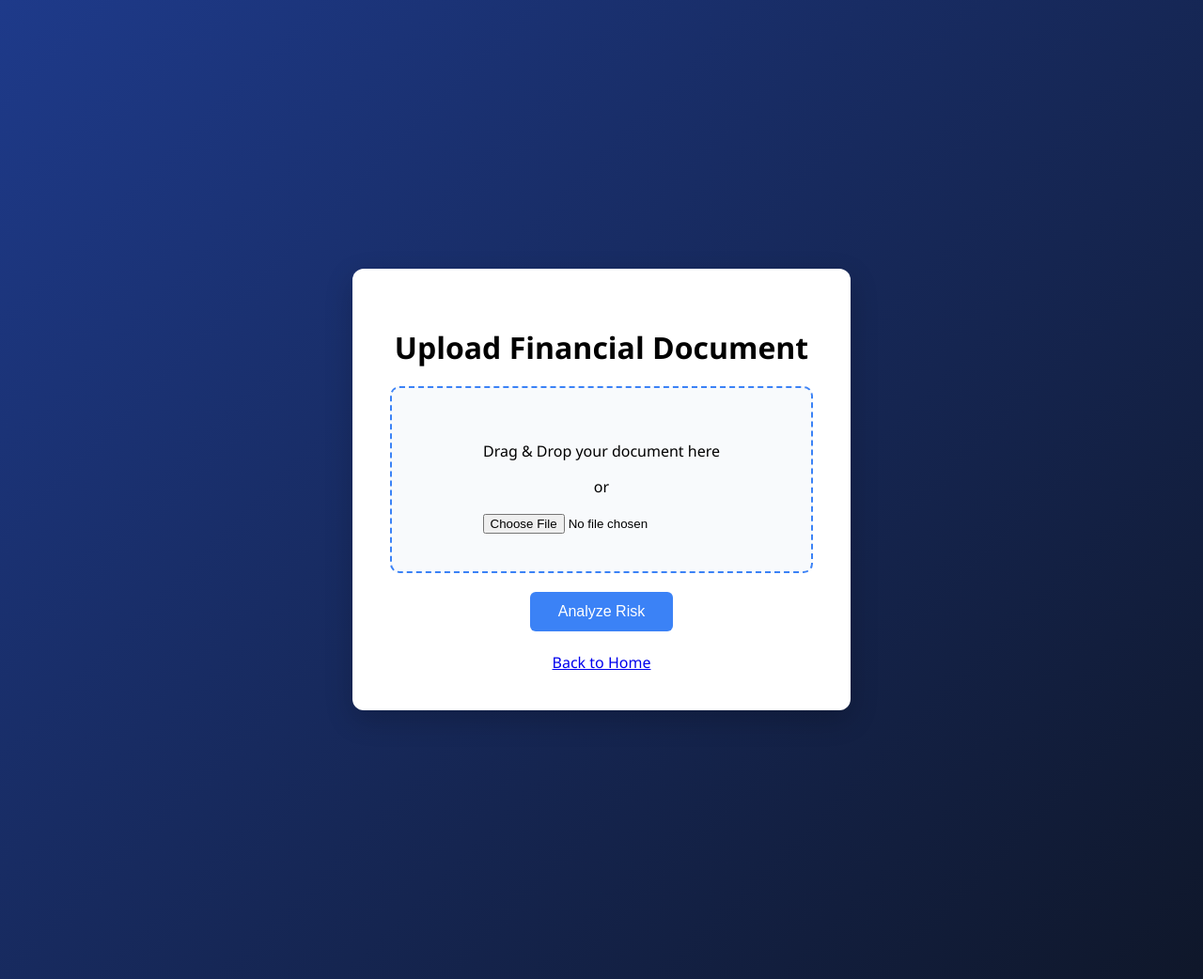
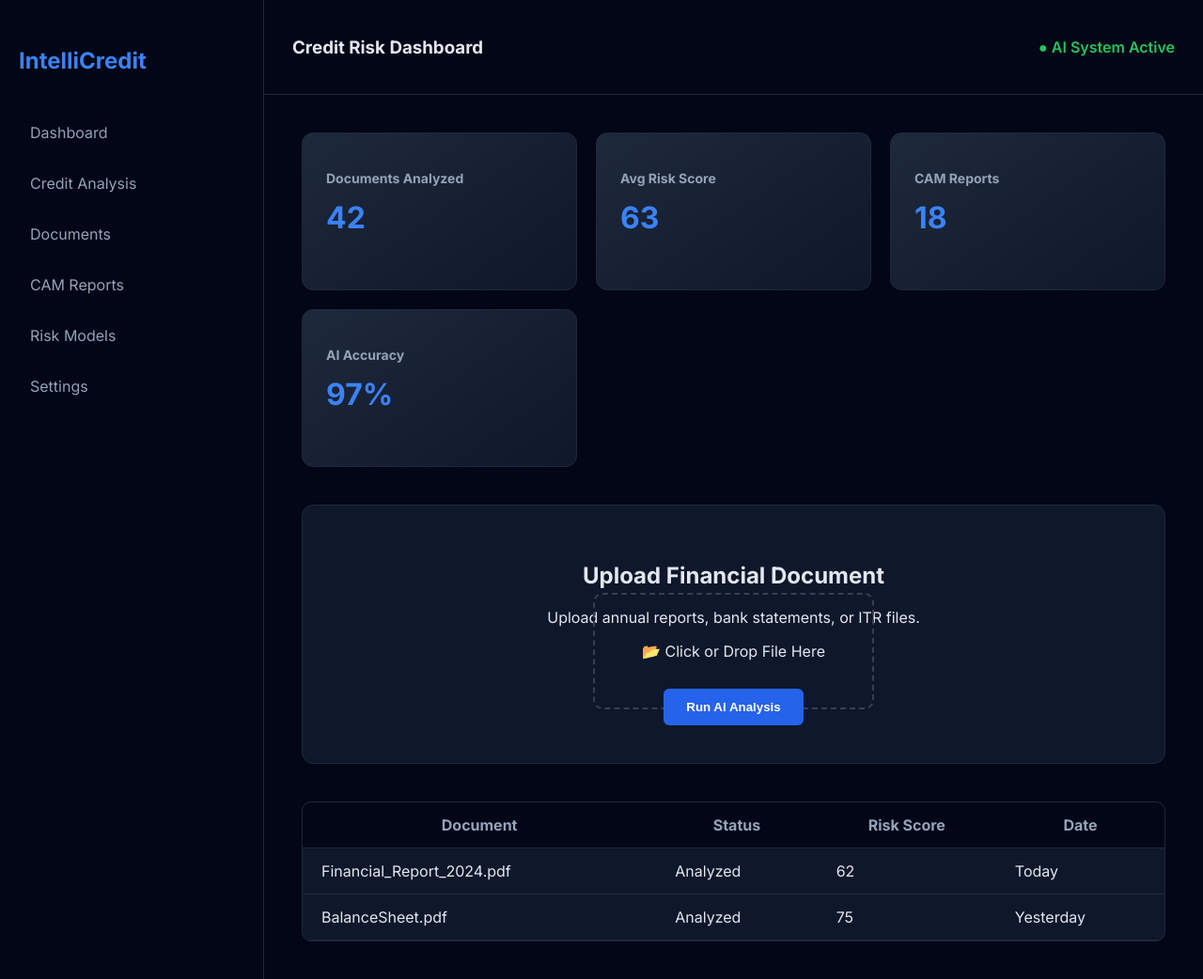
Before and after one commit to ashwini2134/intelli-credit-ai, a Flask app: page /dashboard in a window 1280 px wide. Shown: the whole page at 94% size. Run offline with Flask 3, Linux system fonts and the light colour scheme.

Commit message:
Refactor dashboard HTML structure and styles

```diff
--- a/templates/dashboard.html
+++ b/templates/dashboard.html
@@ -1,60 +1,190 @@
 <!DOCTYPE html>
-<html>
+<html lang="en">
+
 <head>
-<title>IntelliCredit Dashboard</title>
+
+<meta charset="UTF-8">
+<meta name="viewport" content="width=device-width, initial-scale=1">
+
+<title>IntelliCredit AI Dashboard</title>
+
+<link href="https://fonts.googleapis.com/css2?family=Inter:wght@400;600;700&display=swap" rel="stylesheet">
 
 <style>
 
 body{
+font-family:'Inter',sans-serif;
 margin:0;
-font-family:Segoe UI;
-background:linear-gradient(135deg,#1e3a8a,#0f172a);
+background:#0f172a;
+color:#e2e8f0;
+}
+
+/* LAYOUT */
+
+.wrapper{
+display:flex;
 height:100vh;
-display:flex;
-align-items:center;
-justify-content:center;
+}
+
+/* SIDEBAR */
+
+.sidebar{
+width:240px;
+background:#020617;
+padding:30px 20px;
+border-right:1px solid #1e293b;
+}
+
+.sidebar h2{
+color:#3b82f6;
+margin-bottom:40px;
+}
+
+.sidebar a{
+display:block;
+padding:12px;
+color:#94a3b8;
+text-decoration:none;
+border-radius:6px;
+margin-bottom:10px;
+}
+
+.sidebar a:hover{
+background:#1e293b;
 color:white;
 }
 
-.container{
-background:white;
-color:black;
+/* MAIN */
+
+.main{
+flex:1;
+display:flex;
+flex-direction:column;
+}
+
+/* HEADER */
+
+.header{
+background:#020617;
+padding:20px 30px;
+display:flex;
+justify-content:space-between;
+align-items:center;
+border-bottom:1px solid #1e293b;
+}
+
+.status{
+color:#22c55e;
+font-weight:600;
+}
+
+/* CONTENT */
+
+.content{
+padding:40px;
+background:#020617;
+height:100%;
+overflow:auto;
+}
+
+/* CARDS */
+
+.cards{
+display:grid;
+grid-template-columns:repeat(auto-fit,minmax(220px,1fr));
+gap:20px;
+margin-bottom:40px;
+}
+
+.card{
+background:linear-gradient(145deg,#1e293b,#0f172a);
+padding:25px;
+border-radius:12px;
+border:1px solid #1e293b;
+}
+
+.card h3{
+color:#94a3b8;
+font-size:14px;
+}
+
+.card p{
+font-size:32px;
+margin-top:10px;
+color:#3b82f6;
+font-weight:700;
+}
+
+/* UPLOAD CARD */
+
+.upload-card{
+background:#0f172a;
 padding:40px;
 border-radius:12px;
-width:450px;
+border:1px solid #1e293b;
 text-align:center;
-box-shadow:0px 10px 30px rgba(0,0,0,0.2);
 }
 
-h1{
-margin-bottom:20px;
+.upload-box{
+border:2px dashed #334155;
+padding:50px;
+border-radius:10px;
+margin-top:20px;
+cursor:pointer;
 }
 
-.upload-area{
-border:2px dashed #3b82f6;
-border-radius:10px;
-padding:40px;
-cursor:pointer;
-background:#f8fafc;
-}
-
-.upload-area:hover{
-background:#e2e8f0;
+.upload-box:hover{
+border-color:#3b82f6;
+background:#020617;
 }
 
 button{
 margin-top:20px;
-padding:12px 30px;
-background:#3b82f6;
+background:#2563eb;
+color:white;
+padding:12px 24px;
 border:none;
-color:white;
-font-size:16px;
 border-radius:6px;
 cursor:pointer;
+font-weight:600;
 }
 
-button:hover{
-background:#2563eb;
+input[type=file]{
+display:none;
+}
+
+.file-name{
+margin-top:10px;
+color:#94a3b8;
+}
+
+/* TABLE */
+
+.table{
+margin-top:40px;
+background:#0f172a;
+border-radius:10px;
+border:1px solid #1e293b;
+overflow:hidden;
+}
+
+table{
+width:100%;
+border-collapse:collapse;
+}
+
+th,td{
+padding:14px 20px;
+border-bottom:1px solid #1e293b;
+}
+
+th{
+background:#020617;
+color:#94a3b8;
+}
+
+td{
+color:#e2e8f0;
 }
 
 </style>
@@ -63,30 +193,138 @@ background:#2563eb;
 
 <body>
 
-<div class="container">
+<div class="wrapper">
 
-<h1>Upload Financial Document</h1>
+<!-- SIDEBAR -->
 
-<form action="/analyze" method="post" enctype="multipart/form-data">
+<div class="sidebar">
 
-<div class="upload-area">
+<h2>IntelliCredit</h2>
 
-<p>Drag & Drop your document here</p>
-<p>or</p>
-
-<input type="file" name="document" required>
+<a href="#">Dashboard</a>
+<a href="#">Credit Analysis</a>
+<a href="#">Documents</a>
+<a href="#">CAM Reports</a>
+<a href="#">Risk Models</a>
+<a href="#">Settings</a>
 
 </div>
 
-<button type="submit">Analyze Risk</button>
+<!-- MAIN -->
+
+<div class="main">
+
+<div class="header">
+
+<h3>Credit Risk Dashboard</h3>
+
+<div class="status">● AI System Active</div>
+
+</div>
+
+<div class="content">
+
+<!-- STATS -->
+
+<div class="cards">
+
+<div class="card">
+<h3>Documents Analyzed</h3>
+<p>42</p>
+</div>
+
+<div class="card">
+<h3>Avg Risk Score</h3>
+<p>63</p>
+</div>
+
+<div class="card">
+<h3>CAM Reports</h3>
+<p>18</p>
+</div>
+
+<div class="card">
+<h3>AI Accuracy</h3>
+<p>97%</p>
+</div>
+
+</div>
+
+<!-- UPLOAD -->
+
+<div class="upload-card">
+
+<h2>Upload Financial Document</h2>
+
+<p>Upload annual reports, bank statements, or ITR files.</p>
+
+<form action="/analyze" method="POST" enctype="multipart/form-data">
+
+<label class="upload-box">
+
+📂 Click or Drop File Here
+
+<input type="file" name="document" id="fileInput" required onchange="showFile()">
+
+</label>
+
+<div class="file-name" id="fileName"></div>
+
+<button type="submit">Run AI Analysis</button>
 
 </form>
 
-<br>
+</div>
 
-<a href="/">Back to Home</a>
+<!-- ACTIVITY -->
+
+<div class="table">
+
+<table>
+
+<tr>
+<th>Document</th>
+<th>Status</th>
+<th>Risk Score</th>
+<th>Date</th>
+</tr>
+
+<tr>
+<td>Financial_Report_2024.pdf</td>
+<td>Analyzed</td>
+<td>62</td>
+<td>Today</td>
+</tr>
+
+<tr>
+<td>BalanceSheet.pdf</td>
+<td>Analyzed</td>
+<td>75</td>
+<td>Yesterday</td>
+</tr>
+
+</table>
 
 </div>
 
+</div>
+
+</div>
+
+</div>
+
+<script>
+
+function showFile(){
+
+let file=document.getElementById("fileInput").files[0];
+
+document.getElementById("fileName").innerText="Selected file: "+file.name;
+
+}
+
+</script>
+
 </body>
+
 </html>
```
